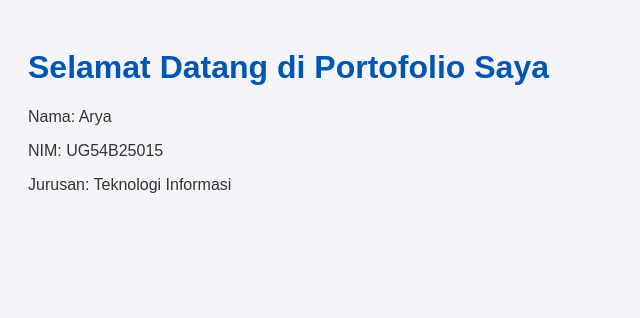
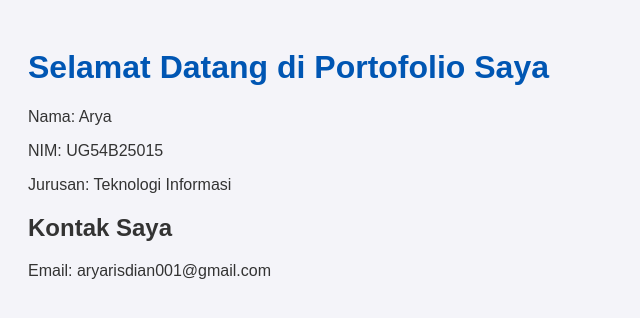
Before and after one commit to aryarisdianti25-alt/portofolio-arya, a plain HTML site: page index.html in a window 1280 px wide. Shown: the whole page, without its empty margins (0-640 px from the left). Drawn offline with Linux system fonts and the light colour scheme.

Commit message:
Add contact section feature

```diff
--- a/index.html
+++ b/index.html
@@ -11,5 +11,8 @@
     <p>Nama: Arya</p>
     <p>NIM: UG54B25015</p>
     <p>Jurusan: Teknologi Informasi</p>
+
+    <h2>Kontak Saya</h2>
+    <p>Email: aryarisdian001@gmail.com</p>
 </body>
 </html>
```
